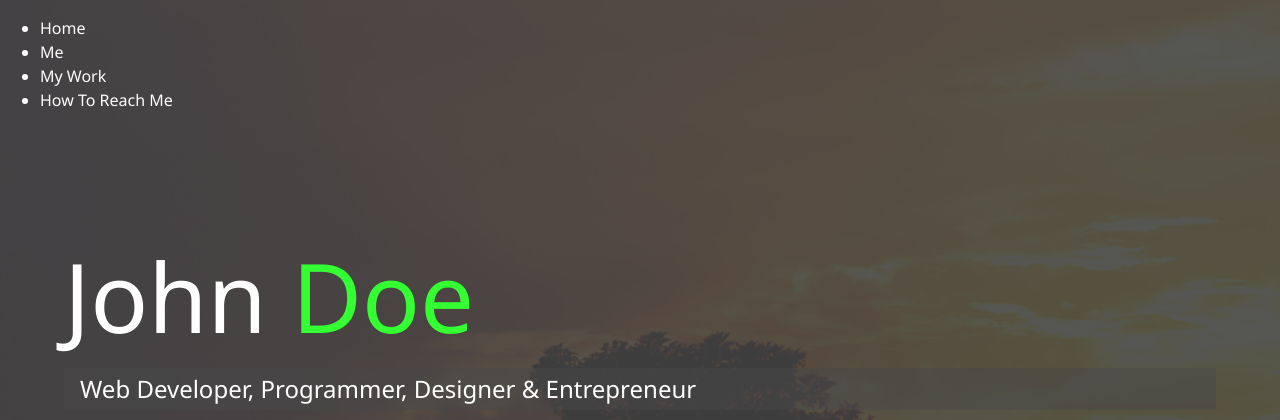
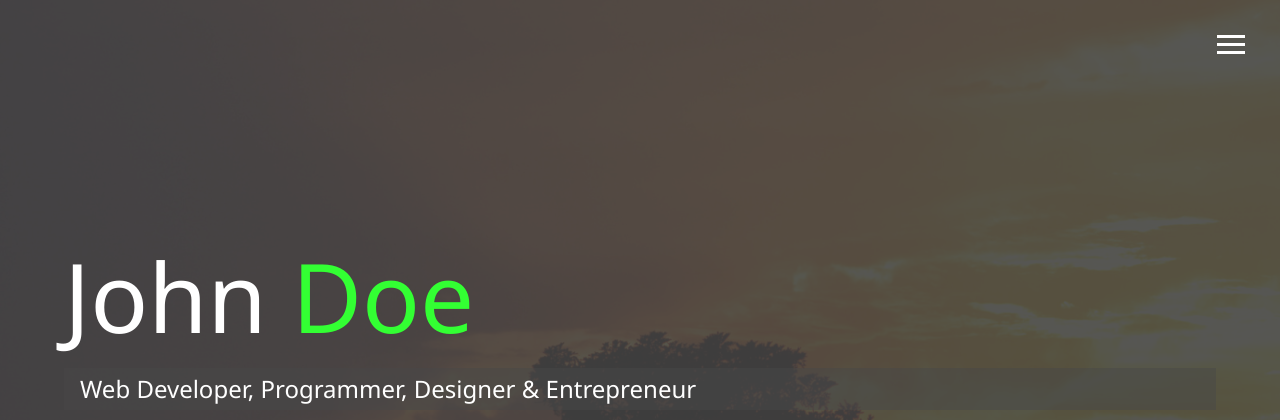
Before and after one commit to sovoessi/modern_portfolio, a website: page dist/index.html in a window 1280 px wide. Shown: the top 420 px of the page. Drawn offline with Linux system fonts and the light colour scheme.

Commit message:
Menu Overlay

```diff
--- a/scss/main.scss
+++ b/scss/main.scss
@@ -1,4 +1,5 @@
 @import 'config';
+@import 'menu';
 
 * {
     box-sizing: border-box;
```
Also changed, not shown: dist/css/main.css, dist/index.html, dist/js/main.js.
